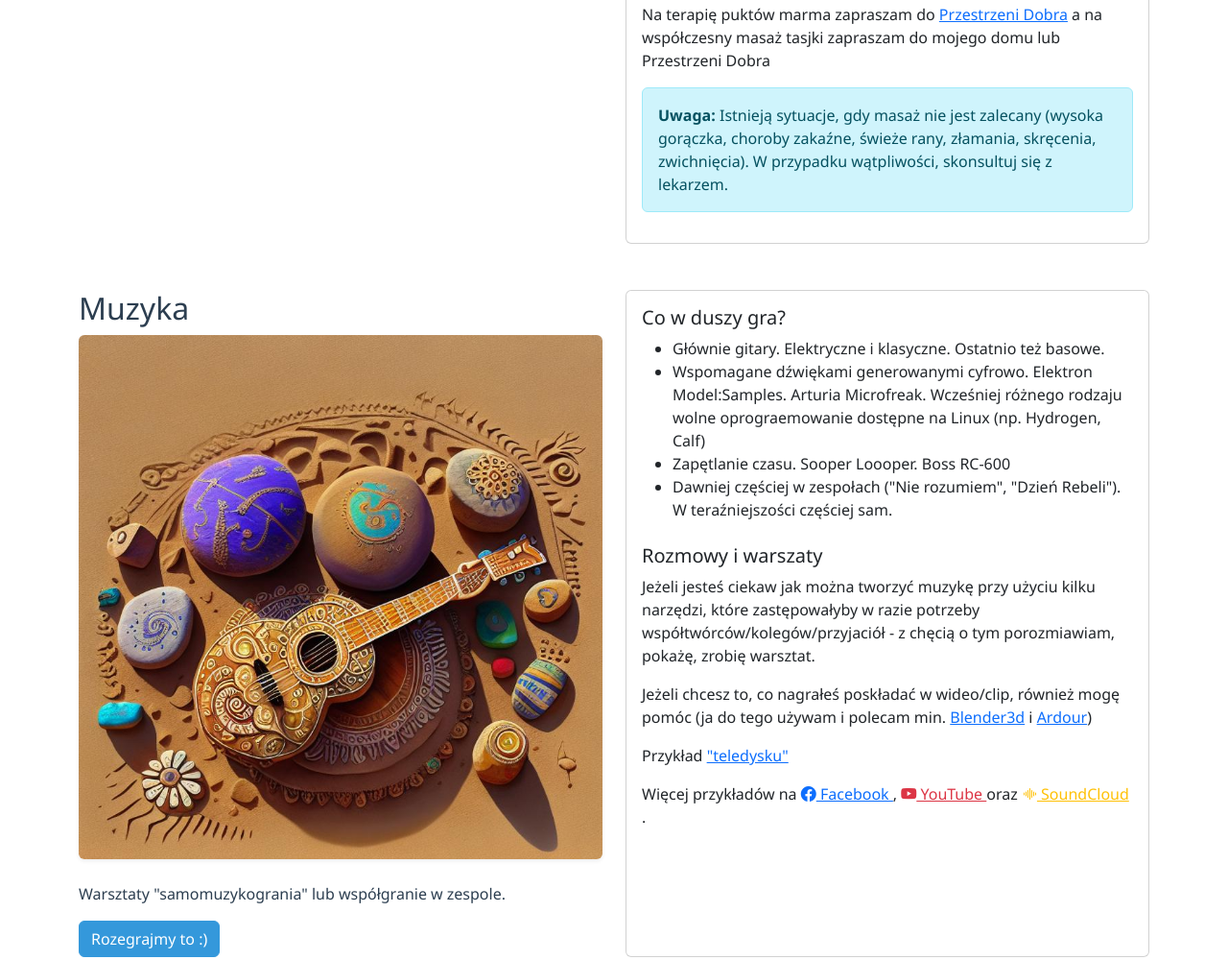
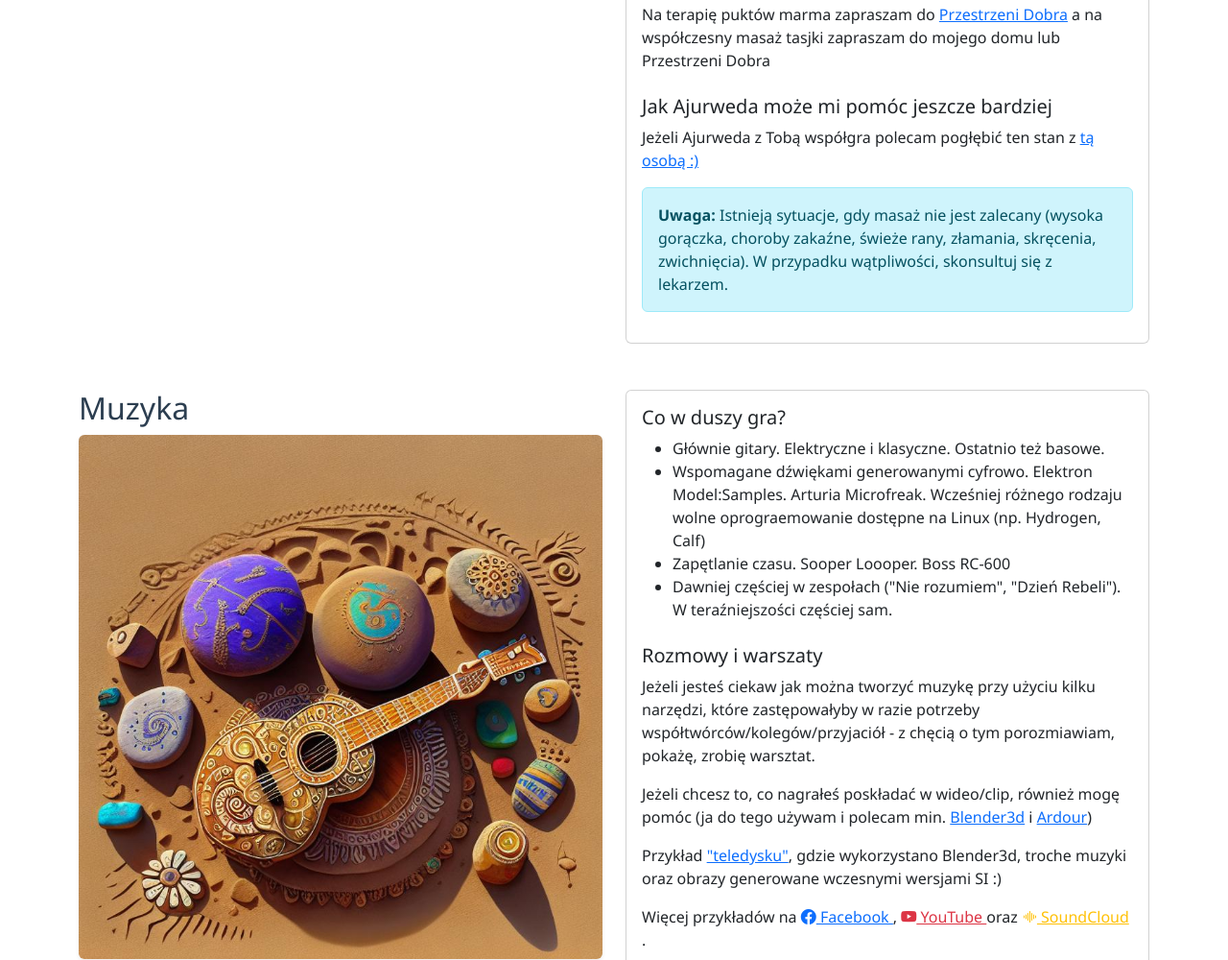
Before and after one commit to wkoziej/itoito.site, an Eleventy site: page src/uslugi.njk in a window 1280 px wide. Shown: the part 1212-2212 px from the top of the page at 96% size. Built offline with nearby package versions, Linux system fonts and the light colour scheme; Eleventy itself is replaced by a stand-in of ours; files that its build step writes are made by us from their sources.

Commit message:
Enhance uslugi.njk with additional content and clarity
- Added a new section on how Ayurveda can further assist clients.
- Improved descriptions and links for better engagement.
- Updated text for clarity and consistency throughout the document.

```diff
--- a/src/uslugi.njk
+++ b/src/uslugi.njk
@@ -48,6 +48,9 @@ title: Co możemy zaoferować
           <p class="card-text">Na terapię puktów marma zapraszam do <a href="https://przestrzendobra.pl/gabinety-masazu/">Przestrzeni Dobra</a> a na współczesny
           masaż tasjki zapraszam do mojego domu lub Przestrzeni Dobra</p>
 
+          <h5 class="card-title mt-4">Jak Ajurweda może mi pomóc jeszcze bardziej</h5>
+
+ <p>Jeżeli Ajurweda z Tobą współgra polecam pogłębić ten stan z <a href="https://www.facebook.com/profile.php?id=61555388940943">tą osobą :)</a> </p>
 
 
           <div class="alert alert-info mt-3">
@@ -83,7 +86,7 @@ title: Co możemy zaoferować
           <p class="card-text">Jeżeli jesteś ciekaw jak można tworzyć muzykę przy użyciu kilku narzędzi, które zastępowałyby w razie potrzeby współtwórców/kolegów/przyjaciół - z chęcią o tym porozmiawiam, pokażę, zrobię warsztat. </p>
           <p class="card-text">Jeżeli chcesz to, co nagrałeś poskładać w wideo/clip, również mogę pomóc
           (ja do tego używam i polecam min. <a href="https://www.blender.org/">Blender3d</a> i <a href="https://ardour.org/">Ardour</a>) </p>
-          <p class="card-text">Przykład  <a href="https://www.youtube.com/watch?v=0OLXeJ0_Enk">"teledysku"</a></p>
+          <p class="card-text">Przykład <a href="https://www.youtube.com/watch?v=0OLXeJ0_Enk">"teledysku"</a>, gdzie wykorzystano Blender3d, troche muzyki oraz obrazy generowane wczesnymi wersjami SI :) </p>
           <p class="card-text">Więcej przykładów na
             <a href="{{ site.social.muzyka.facebook }}" target="_blank" class="link-primary" title="Facebook - Muzyka">
               <i class="bi bi-facebook"></i> Facebook
@@ -108,7 +111,7 @@ title: Co możemy zaoferować
         <img src="/assets/images/programowanie.jpg" alt="Usługi programistyczne" class="img-fluid rounded shadow-sm">
       </div>
       <p>Usługi konsultacji w zakresie systemów informatycznycznych oraz tworzenia oprogramowania</p>
-      <a href="/kontakt/" class="btn btn-primary">Konsultacje w sprawie tworzenia oprogramowania</a>
+      <a href="/kontakt/" class="btn btn-primary">Programowanie. Tworzenie. Konsultacje.</a>
     </div>
     <div class="col-lg-6">
       <div class="card h-100">
```
